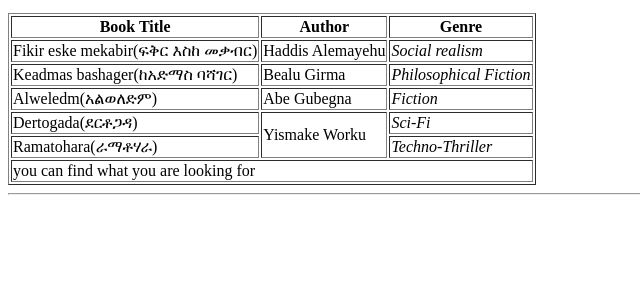
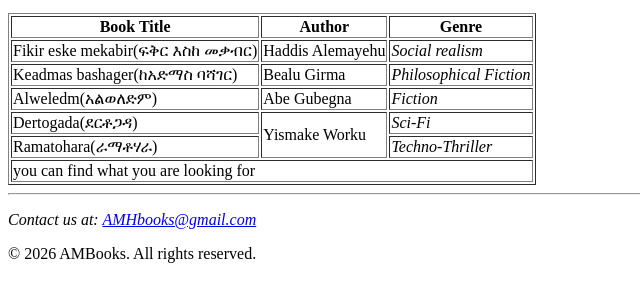
Before and after one commit to Tadiwos-Y/web1_project, a plain HTML site: page my_website/pages/books.html in a window 1280 px wide. Shown: the part 240-542 px from the top of the page, without its empty margins (0-640 px from the left). Drawn offline with Linux system fonts and the light colour scheme.

Commit message:
added meta data (description) and also added footer on the 3 pages that were missing it

```diff
--- a/my_website/pages/books.html
+++ b/my_website/pages/books.html
@@ -3,6 +3,7 @@
 <head>
     <meta charset="UTF-8">
     <meta name="viewport" content="width=device-width, initial-scale=1.0">
+    <meta name="description" content="AMBooks is a bookstore that helps Ethiopian readers find books in Amharic and English. We offer different genres of books for all ages.">
     <title>AMBooks | Books</title>
     <link rel="icon" href="../images/favicon.png">
 </head>
@@ -64,5 +65,11 @@
             </table>
         </section>
     </main><hr>
+    <footer>
+        <address>
+            <p>Contact us at: <a href="mailto:AMHbooks@gmail.com">AMHbooks@gmail.com</a></p>
+        </address>
+        <p>&copy; 2026 AMBooks. All rights reserved.</p>
+    </footer>
 </body>
 </html>
```
Also changed, not shown: my_website/index.html (+3 -2 lines), my_website/pages/about.html (+7 -0 lines), my_website/pages/contact.html (+7 -0 lines).
